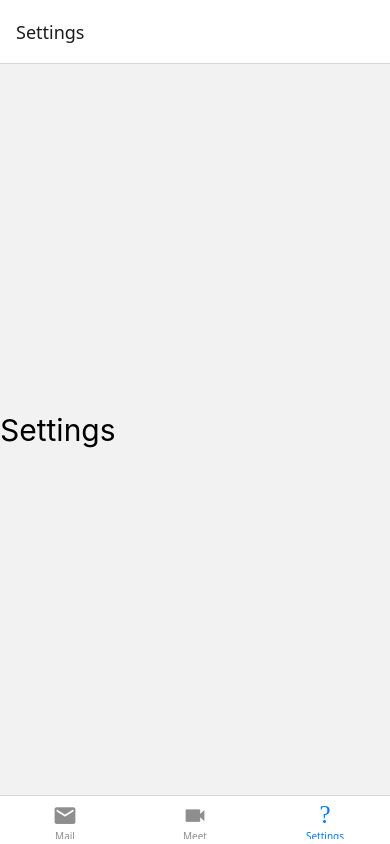
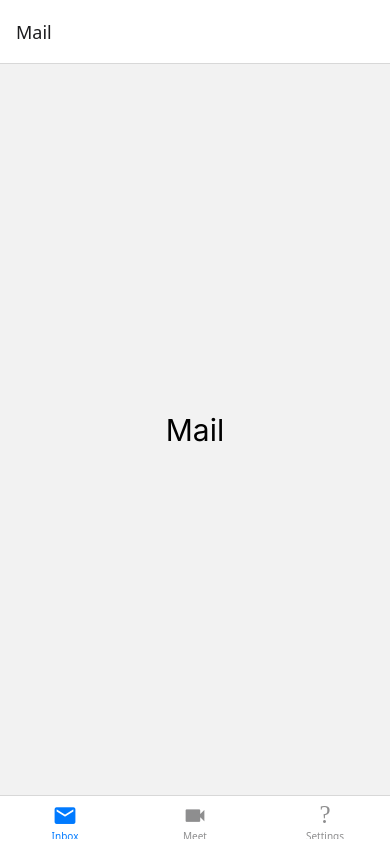
Before and after one commit to YeojinJeon/react-native-navigation, a React Native app: screen / in a window 390 px wide. Built offline with nearby package versions, Linux system fonts and the light colour scheme.

Commit message:
tab label 변경

```diff
--- a/src/navigations/Tab.js
+++ b/src/navigations/Tab.js
@@ -12,9 +12,9 @@ const Tab = createBottomTabNavigator();
 
 const TabNavigation = () => {
     return (
-        <Tab.Navigator initialRouteName="Settings">
+        <Tab.Navigator initialRouteName="Mail">
             <Tab.Screen name="Mail" component={Mail}
-                options={{ tabBarIcon: props => TabIcon({ ...props, name: 'email' }) }} />
+                options={{ tabBarLabel: 'Inbox', tabBarIcon: props => TabIcon({ ...props, name: 'email' }) }} />
             <Tab.Screen name="Meet" component={Meet}
                 options={{ tabBarIcon: props => TabIcon({ ...props, name: 'video' }) }} />
             <Tab.Screen name="Settings" component={Settings}
--- a/src/screens/TabScreens.js
+++ b/src/screens/TabScreens.js
@@ -4,7 +4,7 @@ import styled from "styled-components/native";
 const Container = styled.View`
 flex: 1;
 justify-content: center;
-align-items: certer;
+align-items: center;
 `;
 
 const StyledText = styled.Text`
```
